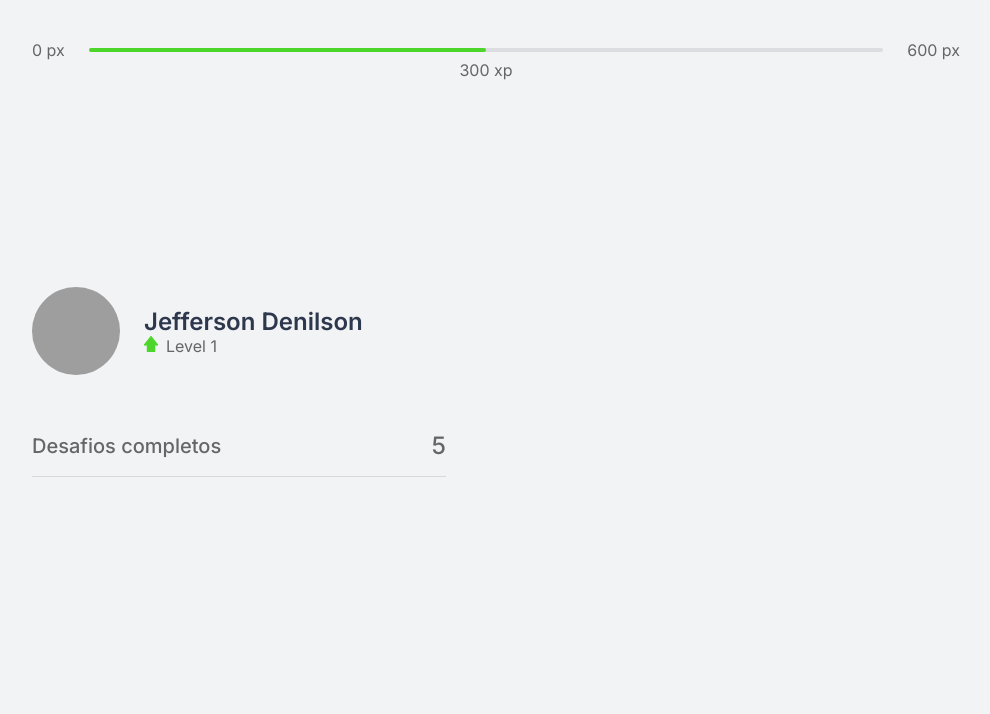
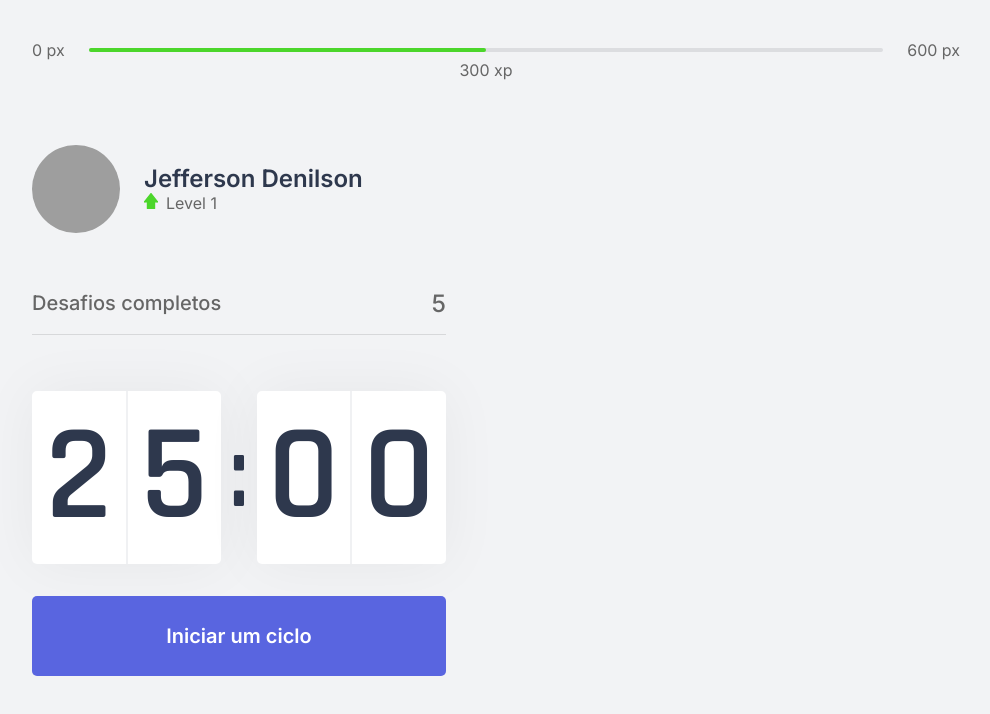
Before and after one commit to jeffersondenilson/moveit, a Next.js app: page / in a window 1280 px wide. Shown: the top 714 px of the page, without its empty margins (144-1134 px from the left). Built offline with nearby package versions, Linux system fonts and the light colour scheme; grey boxes are pictures that could not be loaded.

Commit message:
countdown

```diff
--- /dev/null
+++ b/src/components/Countdown.tsx
@@ -0,0 +1,42 @@
+import { useState, useEffect } from "react";
+import styles from "../styles/components/Countdown.module.css";
+
+export default function Countdown() {
+  const [time, setTime] = useState(25 * 60);
+  const [active, setActive] = useState(false);
+
+  const minutes = Math.floor(time / 60);
+  const seconds = time % 60;
+
+  // insere '0' no começo se só tiver um digito
+  const [minuteLeft, minuteRight] = String(minutes).padStart(2, '0').split('');
+  const [secondLeft, secondRight] = String(seconds).padStart(2, '0').split('');
+
+  const startCountdown = () => setActive(true);
+
+  useEffect(() => {
+    if(active && time > 0) {
+      setTimeout(() => setTime(time - 1), 1000);
+    }
+  }, [active, time])
+
+  return (
+    <div className={styles.countdownContainer}>
+      <div className={styles.countdownNumber}>
+        <span>{minuteLeft}</span>
+        <span>{minuteRight}</span>
+      </div>
+
+      <span className={styles.countdownSeparator}>:</span>
+
+      <div className={styles.countdownNumber}>
+        <span>{secondLeft}</span>
+        <span>{secondRight}</span>
+      </div>
+
+      <button type="button" className={styles.countdownButton} onClick={startCountdown}>
+        Iniciar um ciclo
+      </button>
+    </div>
+  );
+}
--- a/src/pages/index.tsx
+++ b/src/pages/index.tsx
@@ -1,5 +1,6 @@
 import Head from "next/head";
 import CompletedChallenges from "../components/CompletedChallenges";
+import Countdown from "../components/Countdown";
 import ExperienceBar from "../components/ExperienceBar";
 import Profile from "../components/Profile";
 import styles from "../styles/pages/Home.module.css";
@@ -17,6 +18,7 @@
         <div>
           <Profile />
           <CompletedChallenges />
+          <Countdown />
         </div>
         <div>
 
--- /dev/null
+++ b/src/styles/components/Countdown.module.css
@@ -0,0 +1,65 @@
+.countdownContainer {
+  display: flex;
+  align-items: center;
+  flex-wrap: wrap;
+  font-family: Rajdhani;
+  font-weight: 600;
+  color: var(--title);
+}
+
+.countdownNumber {
+  flex: 1;
+
+  display: flex;
+  align-items: center;
+  justify-content: space-evenly;
+
+  background: var(--white);
+  box-shadow: 0 0 60px rgba(0, 0, 0, 0.05);
+  border-radius: 5px;
+  font-size: 8.5rem;
+  text-align: center;
+}
+
+.countdownNumber span {
+  flex: 1;
+}
+
+.countdownNumber span:first-child {
+  border-right: 1px solid #f0f1f3;
+}
+
+.countdownNumber span:last-child {
+  border-left: 1px solid #f0f1f3;
+}
+
+.countdownSeparator {
+  font-size: 6.25rem;
+  margin: 0 0.5rem;
+}
+
+.countdownButton {
+  width: 100%;
+  height: 5rem;
+
+  margin-top: 2rem;
+
+  display: flex;
+  align-items: center;
+  justify-content: center;
+
+  border: 0;
+  border-radius: 5px;
+
+  background: var(--blue);
+  color: var(--white);
+
+  font-size: 1.25rem;
+  font-weight: 600;
+
+  transition: background-color 0.2s;
+}
+
+.countdownButton:hover {
+  background-color: var(--blue-dark);
+}
```
